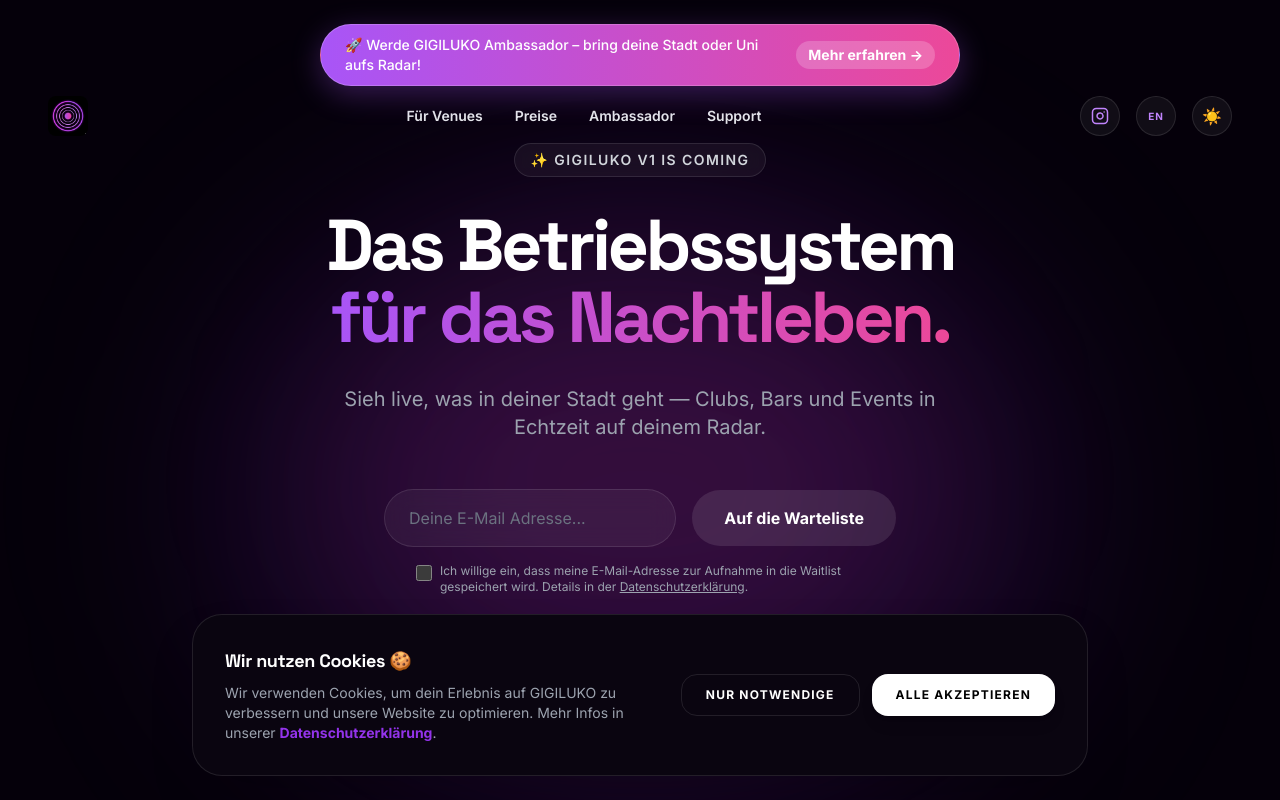
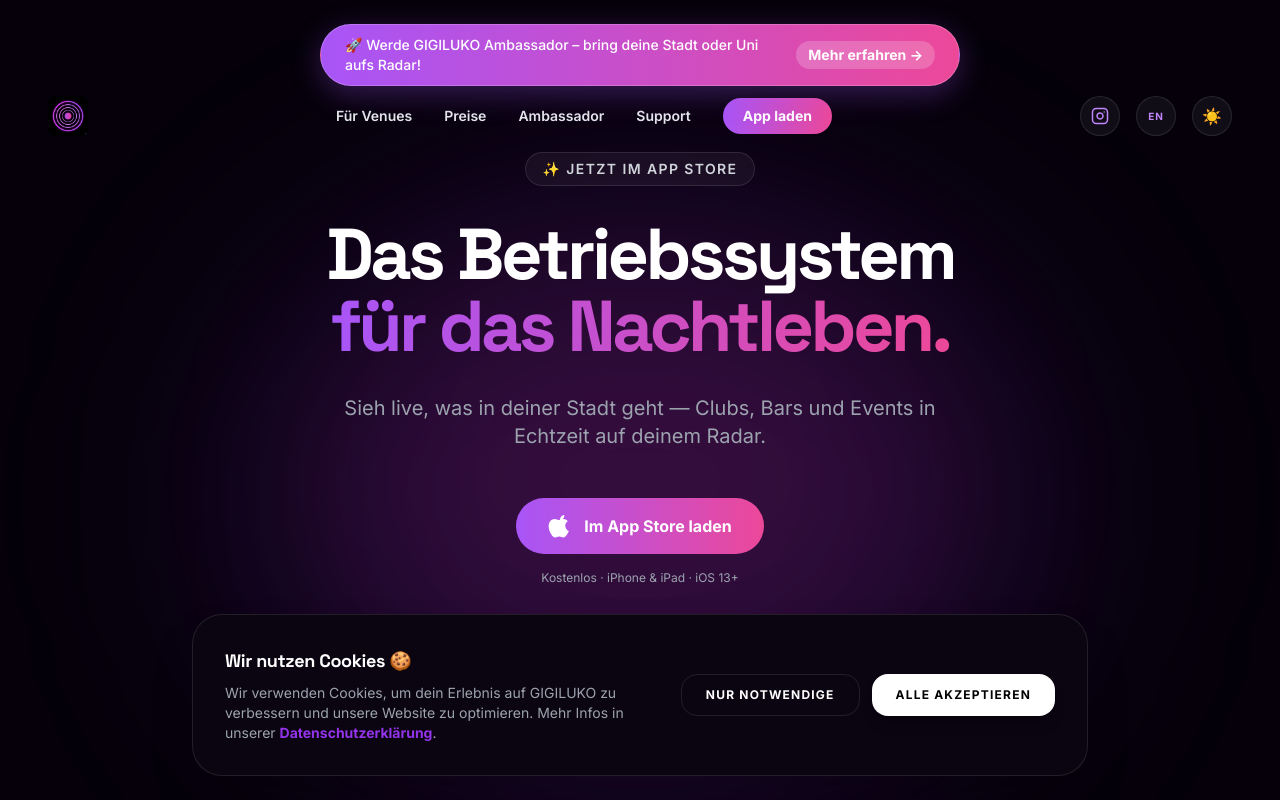
Before and after one commit to LuisCodingforfutur/gigilukoweb, a React (Vite) app: page / in a window 1280 px wide. Shown: the top 800 px of the page. Built offline with nearby package versions, Linux system fonts and the light colour scheme.

Commit message:
feat: app store link ersetzt waitlist (hero, navbar, footer, meta, /app redirect)

```diff
--- a/src/components/Footer.tsx
+++ b/src/components/Footer.tsx
@@ -1,11 +1,13 @@
 import React from "react";
 import { Link, useNavigate, useLocation } from "react-router-dom";
 import { useLanguage } from "./Layout";
+import { APP_STORE_URL } from "../config/app";
 
 const footerContent = {
   de: {
     tagline: "Das Betriebssystem fürs Nachtleben. Wir digitalisieren das Nachtleben – weltweit.",
     product: "Produkt",
+    download: "iOS App laden",
     venues: "Für Venues",
     ambassador: "Ambassador Program",
     pricing: "Preise",
@@ -23,6 +25,7 @@
   en: {
     tagline: "The Operating System for Nightlife. We digitalize nightlife – worldwide.",
     product: "Product",
+    download: "Get the iOS App",
     venues: "For Venues",
     ambassador: "Ambassador Program",
     pricing: "Pricing",
@@ -101,6 +104,7 @@
           <div>
             <h4 className="text-lg font-bold mb-4">{t.product}</h4>
             <ul className="text-gray-600 dark:text-gray-400 space-y-2 text-sm">
+              <li><a href={APP_STORE_URL} target="_blank" rel="noopener noreferrer" className={linkClass}>{t.download}</a></li>
               <li><button onClick={goToVenues} className={linkClass}>{t.venues}</button></li>
               <li><Link to="/pricing" className={linkClass}>{t.pricing}</Link></li>
               <li><Link to="/ambassador" className={linkClass}>{t.ambassador}</Link></li>
--- a/src/components/Navbar.tsx
+++ b/src/components/Navbar.tsx
@@ -1,12 +1,13 @@
 import React, { useState } from "react";
 import { Link, useNavigate, useLocation } from "react-router-dom";
 import { useLanguage } from "./Layout";
+import { APP_STORE_URL } from "../config/app";
 
 interface Props { isDark: boolean; toggleTheme: () => void; }
 
 const navContent = {
-  de: { venues: "Für Venues", pricing: "Preise", ambassador: "Ambassador", support: "Support" },
-  en: { venues: "For Venues", pricing: "Pricing", ambassador: "Ambassador", support: "Support" },
+  de: { venues: "Für Venues", pricing: "Preise", ambassador: "Ambassador", support: "Support", download: "App laden" },
+  en: { venues: "For Venues", pricing: "Pricing", ambassador: "Ambassador", support: "Support", download: "Get the App" },
 };
 
 const Navbar: React.FC<Props> = ({ isDark, toggleTheme }) => {
@@ -45,6 +46,14 @@
           <Link to="/pricing" className={linkClass}>{t.pricing}</Link>
           <Link to="/ambassador" className={linkClass}>{t.ambassador}</Link>
           <Link to="/support" className={linkClass}>{t.support}</Link>
+          <a
+            href={APP_STORE_URL}
+            target="_blank"
+            rel="noopener noreferrer"
+            className="px-5 py-2 rounded-full text-sm font-bold text-white bg-gradient-to-r from-[#A855F7] to-[#EC4899] hover:shadow-[0_0_25px_rgba(168,85,247,0.4)] hover:scale-105 transition-all whitespace-nowrap"
+          >
+            {t.download}
+          </a>
         </div>
 
         {/* Right controls */}
@@ -79,6 +88,7 @@
             <Link to="/pricing" onClick={() => setMenuOpen(false)} className="px-4 py-3 rounded-xl font-semibold text-gray-800 dark:text-gray-100 hover:bg-black/5 dark:hover:bg-white/5 transition-colors">{t.pricing}</Link>
             <Link to="/ambassador" onClick={() => setMenuOpen(false)} className="px-4 py-3 rounded-xl font-semibold text-gray-800 dark:text-gray-100 hover:bg-black/5 dark:hover:bg-white/5 transition-colors">{t.ambassador}</Link>
             <Link to="/support" onClick={() => setMenuOpen(false)} className="px-4 py-3 rounded-xl font-semibold text-gray-800 dark:text-gray-100 hover:bg-black/5 dark:hover:bg-white/5 transition-colors">{t.support}</Link>
+            <a href={APP_STORE_URL} target="_blank" rel="noopener noreferrer" onClick={() => setMenuOpen(false)} className="mt-1 px-4 py-3 rounded-xl font-bold text-center text-white bg-gradient-to-r from-[#A855F7] to-[#EC4899]">{t.download}</a>
           </div>
         </div>
       )}
--- a/src/components/v3/HeroSection.tsx
+++ b/src/components/v3/HeroSection.tsx
@@ -1,80 +1,31 @@
-import React, { useState } from 'react';
 import { motion, Variants } from 'framer-motion';
 import { useLanguage } from '../Layout';
-import { db } from '../../firebaseConfig';
-import { collection, addDoc, serverTimestamp } from 'firebase/firestore';
+import { APP_STORE_URL } from '../../config/app';
 
 const content = {
   de: {
-    badge: "GIGILUKO V1 IS COMING",
+    badge: "JETZT IM APP STORE",
     title1: "Das Betriebssystem",
     title2: "für das Nachtleben.",
     subtitle: "Sieh live, was in deiner Stadt geht — Clubs, Bars und Events in Echtzeit auf deinem Radar.",
-    cta: "Auf die Warteliste",
-    placeholder: "Deine E-Mail Adresse...",
-    success: "Erfolgreich eingetragen!",
-    error: "Fehler aufgetreten!",
-    instagram: "Folge unserer Reise auf Instagram",
-    consentText: "Ich willige ein, dass meine E-Mail-Adresse zur Aufnahme in die Waitlist gespeichert wird. Details in der ",
-    privacyLink: "Datenschutzerklärung",
-    consentSuffix: "."
+    cta: "Im App Store laden",
+    ctaNote: "Kostenlos · iPhone & iPad · iOS 13+",
+    instagram: "Folge unserer Reise auf Instagram"
   },
   en: {
-    badge: "GIGILUKO V1 IS COMING",
+    badge: "NOW ON THE APP STORE",
     title1: "The Operating System",
     title2: "for Nightlife.",
     subtitle: "See what's happening in your city, live — clubs, bars and events in real time on your radar.",
-    cta: "Join the Waitlist",
-    placeholder: "Your email address...",
-    success: "Successfully joined!",
-    error: "Error occurred!",
-    instagram: "Follow our journey on Instagram",
-    consentText: "I consent to my email address being stored to join the waitlist. Details in the ",
-    privacyLink: "Privacy Policy",
-    consentSuffix: "."
+    cta: "Download on the App Store",
+    ctaNote: "Free · iPhone & iPad · iOS 13+",
+    instagram: "Follow our journey on Instagram"
   }
 };
 
 const HeroSection = () => {
   const { lang } = useLanguage();
   const t = content[lang];
-
-  // === WAITLIST LOGIK ===
-  const [email, setEmail] = useState("");
-  const [status, setStatus] = useState<"idle" | "loading" | "success" | "error">("idle");
-  const [consent, setConsent] = useState(false);
-
-  const handleWaitlist = async (e: React.FormEvent) => {
-    e.preventDefault();
-    if (!email.includes("@")) return;
-    if (!consent) return;
-    setStatus("loading");
-
-    try {
-      await addDoc(collection(db, "waitlist"), {
-        email,
-        timestamp: serverTimestamp()
-      });
-
-      try {
-        await fetch('/api/send', {
-          method: 'POST',
-          headers: { 'Content-Type': 'application/json' },
-          body: JSON.stringify({ email })
-        });
-      } catch (emailError) {
-        console.warn("E-Mail API Fehler ignoriert:", emailError);
-      }
-
-      setStatus("success");
-      setEmail("");
-      setTimeout(() => setStatus("idle"), 3000);
-    } catch (error) {
-      console.error("GIGILUKO Waitlist Error: ", error);
-      setStatus("error");
-      setTimeout(() => setStatus("idle"), 3000);
-    }
-  };
 
   // === ANIMATIONS PROFILE ===
   const containerVariants: Variants = {
@@ -114,60 +65,21 @@
             {t.subtitle}
           </motion.p>
 
-          {/* === INTERAKTIVES WAITLIST FORMULAR === */}
-          <motion.form
-            variants={itemVariants}
-            onSubmit={handleWaitlist}
-            className="w-full max-w-lg mx-auto"
-          >
-            <div className="flex flex-col sm:flex-row items-center justify-center gap-4">
-              <input
-                type="email"
-                placeholder={t.placeholder}
-                value={email}
-                onChange={(e) => setEmail(e.target.value)}
-                required
-                className="w-full sm:w-auto flex-grow px-6 py-4 rounded-full bg-black/5 dark:bg-white/5 border border-black/10 dark:border-white/10 backdrop-blur-md text-black dark:text-white outline-none focus:border-purple-500 transition-all placeholder-gray-500"
-              />
-
-              <button
-                type="submit"
-                disabled={status === "loading" || status === "success" || !consent}
-                className={`w-full sm:w-auto px-8 py-4 rounded-full font-bold text-white transition-all duration-300 transform ${
-                  status === "success" ? "bg-green-500 hover:scale-100" :
-                  status === "error" ? "bg-red-500 hover:scale-100" :
-                  !consent ? "bg-gray-400 dark:bg-white/10 cursor-not-allowed" :
-                  "bg-gradient-to-r from-[#A855F7] to-[#EC4899] hover:shadow-[0_0_30px_rgba(168,85,247,0.4)] hover:scale-105"
-                }`}
-              >
-                {status === "loading" ? "..." :
-                 status === "success" ? t.success :
-                 status === "error" ? t.error : t.cta}
-              </button>
-            </div>
-
-            <label className="flex items-start justify-center gap-2 mt-4 text-left text-xs text-gray-500 dark:text-gray-400 cursor-pointer max-w-md mx-auto">
-              <input
-                type="checkbox"
-                checked={consent}
-                onChange={(e) => setConsent(e.target.checked)}
-                required
-                className="mt-0.5 accent-[#A855F7] w-4 h-4 flex-shrink-0"
-              />
-              <span>
-                {t.consentText}
-                <a
-                  href={lang === "de" ? "/privacy-de" : "/privacy"}
-                  target="_blank"
-                  rel="noopener noreferrer"
-                  className="underline hover:text-purple-500 dark:hover:text-purple-400"
-                >
-                  {t.privacyLink}
-                </a>
-                {t.consentSuffix}
-              </span>
-            </label>
-          </motion.form>
+          {/* === APP STORE CTA === */}
+          <motion.div variants={itemVariants} className="w-full flex flex-col items-center">
+            <a
+              href={APP_STORE_URL}
+              target="_blank"
+              rel="noopener noreferrer"
+              className="group inline-flex items-center gap-3 px-8 py-4 rounded-full font-bold text-white bg-gradient-to-r from-[#A855F7] to-[#EC4899] hover:shadow-[0_0_40px_rgba(168,85,247,0.45)] hover:scale-105 transition-all duration-300"
+            >
+              <svg className="w-6 h-6 flex-shrink-0" viewBox="0 0 24 24" fill="currentColor" aria-hidden="true">
+                <path d="M16.365 1.43c0 1.14-.42 2.2-1.12 3.02-.84.99-2.2 1.75-3.34 1.66a3.6 3.6 0 0 1-.03-.42c0-1.1.48-2.24 1.2-3.03.79-.9 2.17-1.6 3.24-1.64.02.14.05.28.05.41zM20.9 17.1c-.55 1.27-.82 1.84-1.53 2.96-.99 1.57-2.38 3.52-4.1 3.53-1.53.02-1.93-1-4.01-.99-2.08.01-2.51 1.01-4.04.99-1.72-.02-3.04-1.78-4.03-3.34C.4 15.9-.1 10.75 1.6 8.01c1.2-1.94 3.1-3.08 4.88-3.08 1.82 0 2.96 1 4.47 1 1.46 0 2.35-1 4.45-1 1.59 0 3.27.87 4.47 2.36-3.93 2.16-3.29 7.78 1.03 9.81z"/>
+              </svg>
+              {t.cta}
+            </a>
+            <p className="mt-4 text-xs text-gray-500 dark:text-gray-400">{t.ctaNote}</p>
+          </motion.div>
 
           {/* === ELEGANTER INSTAGRAM LINK === */}
           <motion.div variants={itemVariants} className="mt-12">
--- /dev/null
+++ b/src/config/app.ts
@@ -0,0 +1,4 @@
+// GIGILUKO – zentrale App-Konstanten
+
+export const APP_ID = "6764666289";
+export const APP_STORE_URL = "https://apps.apple.com/de/app/gigiluko/id6764666289";
```
Also changed, not shown: index.html (+7 -4 lines), vercel.json.
